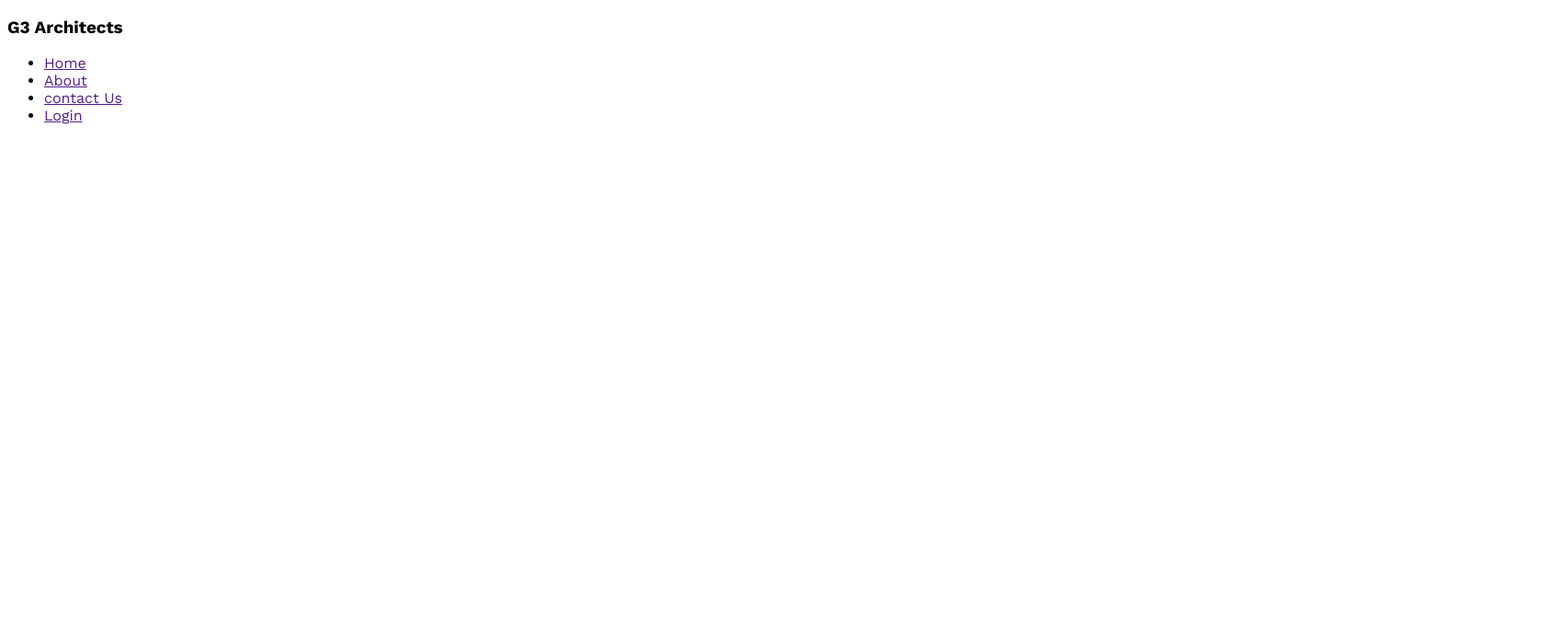
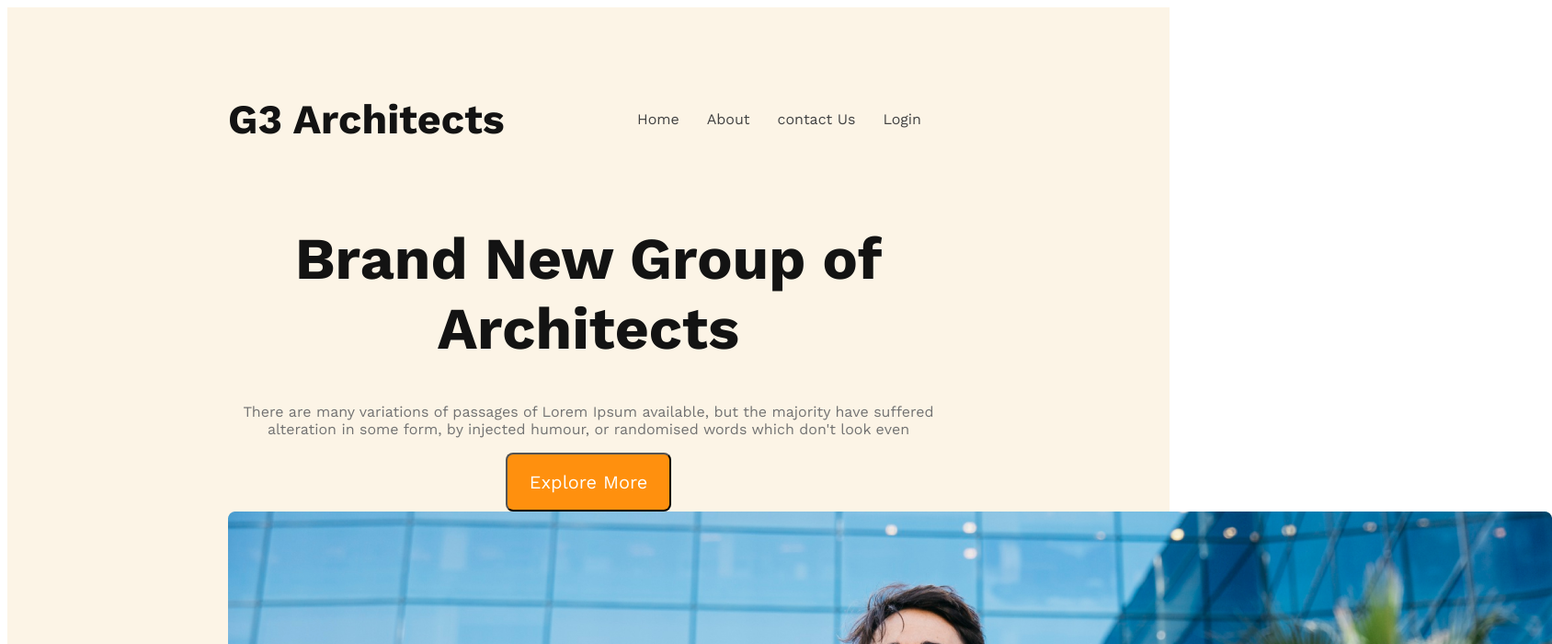
Before and after one commit to ronobir84/g3-architect-websites, a plain HTML site: page index.html in a window 1280 px wide. Shown: the top 700 px of the page at 92% size, 1688 px wide, since content can reach past the window. Drawn offline with nearby package versions, Linux system fonts and the light colour scheme.

Commit message:
banner content added

```diff
--- a/index.html
+++ b/index.html
@@ -9,7 +9,7 @@
 <body>
     <header>
         <nav>
-            <h3>G3 Architects</h3>
+            <h3 class="nav-title">G3 Architects</h3>
             <ul>
                 <li><a href="">Home</a></li>
                 <li><a href="">About</a></li>
@@ -17,6 +17,14 @@
                 <li><a href="">Login</a></li>
             </ul>
         </nav>
+        <div class="banner">
+            <div class="banner-content">
+                <h1 class="banner-title">Brand New Group of Architects</h1>
+            <p class="banner-description">There are many variations of passages of Lorem Ipsum available, but the majority have suffered alteration in some form, by injected humour, or randomised words which don't look even</p>
+            <button class="btn-primary">Explore More</button>
+            </div>
+            <img src="images/banner.png" alt="">
+        </div>
 
     </header>
     <main>
--- a/styles/architect.css
+++ b/styles/architect.css
@@ -1,4 +1,56 @@
+/* work sans font family google */
 @import url('https://fonts.googleapis.com/css2?family=Open+Sans:wght@400;700;800&family=Work+Sans:wght@400;500;600;700&display=swap');
 *{
     font-family: 'Work Sans', sans-serif;
 }
+.btn-primary{
+    width: 180px;
+    height: 64px;
+    border-radius: 8px;
+    background: #FF900E;
+    color: #fff;
+    font-size: 20px;
+}
+header{
+    background-color: rgba(225, 144, 14, 0.10);
+    padding: 50px 240px;
+}
+nav{
+    display: flex;
+    justify-content: space-between;
+    align-items: center;
+}
+
+nav > ul{
+    display: flex;
+
+}
+.nav-title{
+    font-size: 2.8rem;
+    font-weight: 700;
+    color: #131313;
+}
+nav li{
+    list-style: none;
+    margin-right: 30px;
+    font-size: 1rem;
+}
+
+nav li a{
+    text-decoration: none;
+    color: #424242;
+}
+/* banner style */
+.banner-content{
+    max-width: 800px;
+    text-align: center;
+    margin: 0 auto;
+}
+.banner-title{
+    font-size: 4rem;
+    font-weight: 700;
+    color: #131313;
+}
+.banner-description{
+    color: #727272;
+}
```
